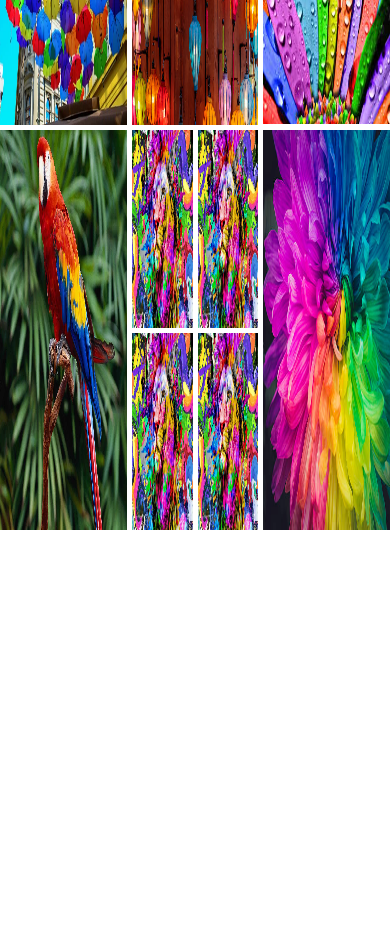
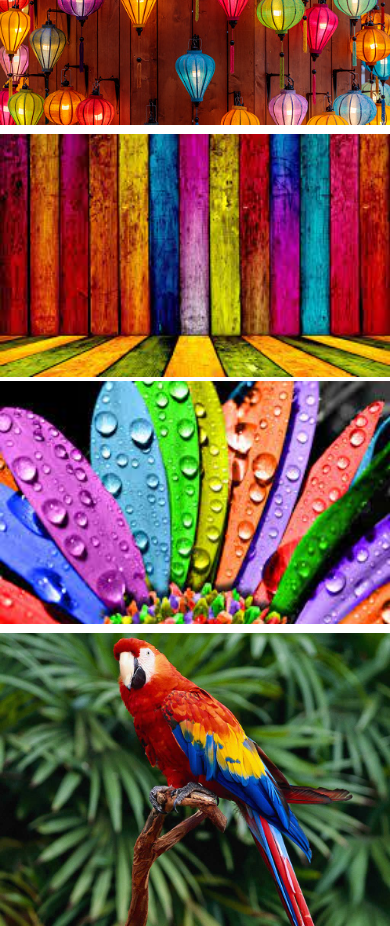
Before and after one commit to Mohammadashif007/img-collage, a plain HTML site: page index.html in a window 390 px wide. Shown: the part 680-1606 px from the top of the page. Before the commit the page ends 1215 px from the top, so only its background shows below. Drawn offline with Linux system fonts and the light colour scheme.

Commit message:
responsive done

```diff
--- a/style.css
+++ b/style.css
@@ -11,6 +11,7 @@ img {
     display: flex;
     gap: 5px;
     margin-bottom: 5px;
+
 }
 .row > div {
     flex: 1;
@@ -30,3 +31,24 @@ img {
     grid-template-columns: repeat(2, 1fr);
     gap: 5px;
 }
+
+/* Small device */
+
+@media screen and (max-width: 576px) {
+    .row {
+        flex-direction: column;
+        height: auto;
+    }
+    .square-collage {
+        grid-template-columns: 1fr;
+    }
+}
+
+/* medium device */
+
+@media screen and (min-width: 577px) and (max-width: 992px) {
+    .row {
+        flex-direction: column;
+        height: auto;
+    }
+}
```
